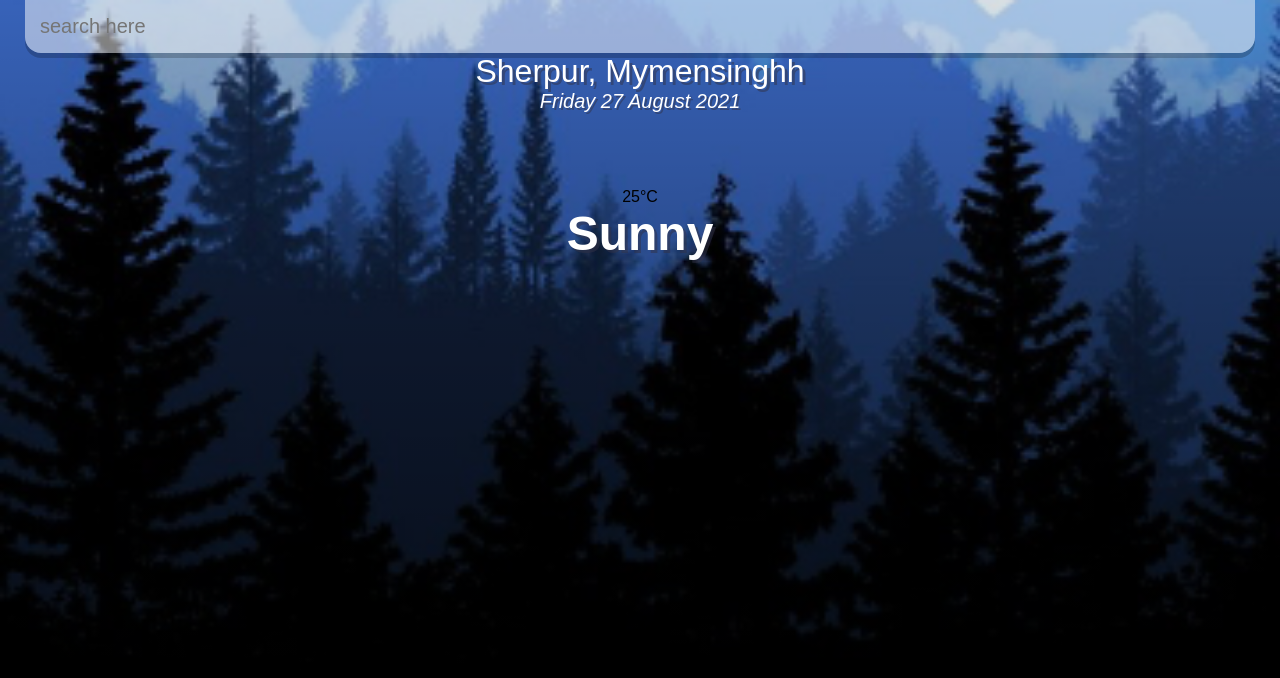
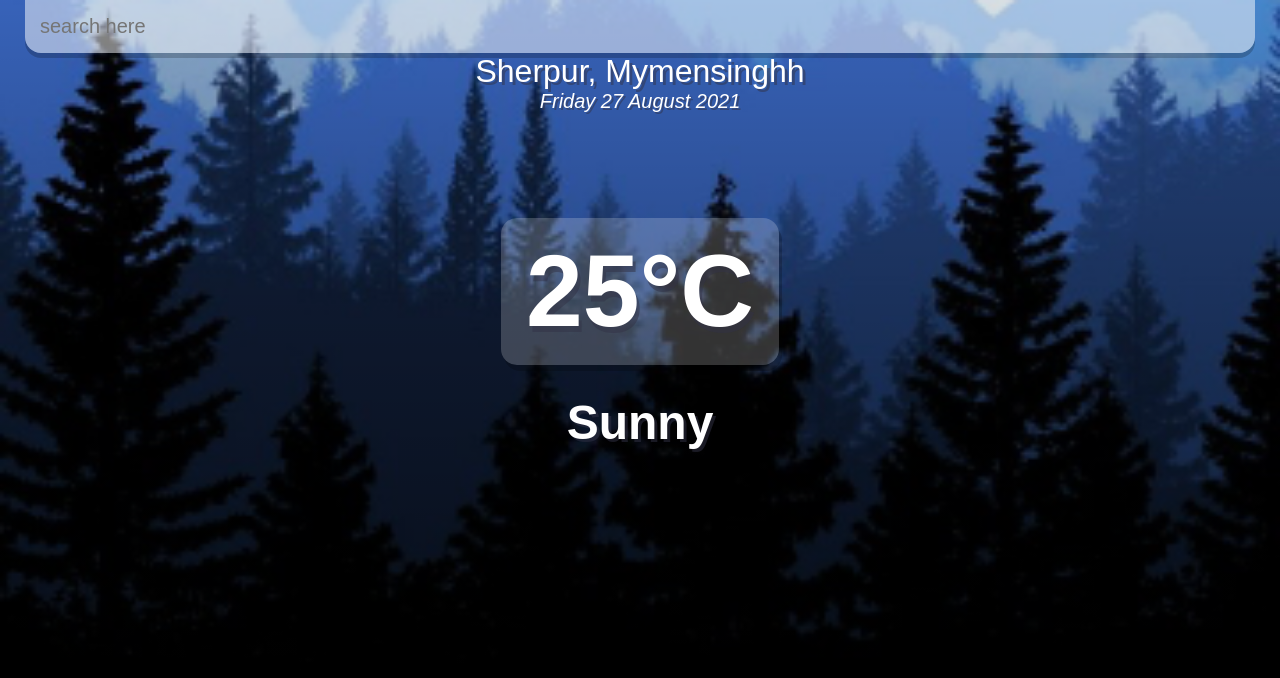
Before and after one commit to Hasan71/react-weather-app, a React (Create React App) app: page / in a window 1280 px wide. Shown: the top 678 px of the page. Built offline with nearby package versions, Linux system fonts and the light colour scheme.

Commit message:
fixed temperature display error in css

```diff
--- a/src/index.css
+++ b/src/index.css
@@ -80,19 +80,16 @@ main {
   text-align: center;
 }
 
-.weather-box .temp {
+.weather-box .temperature {
   position: relative;
   display: inline-block;
   margin: 30px auto;
   background-color: rgba(255, 255, 255, 0.2);
   border-radius: 16px;
-
   padding: 15px 25px;
-
   color: #FFF;
   font-size: 102px;
   font-weight: 900;
-
   text-shadow: 3px 6px rgba(50, 50, 70, 0.5);
   text-align: center;
   box-shadow: 3px 6px rgba(0, 0, 0, 0.2);
```
